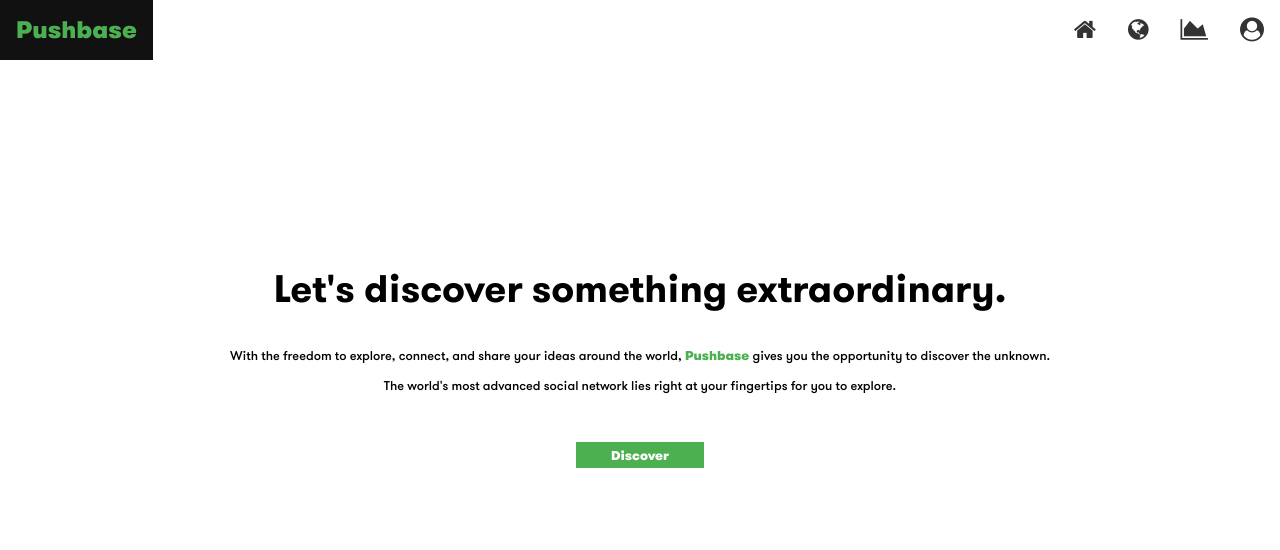
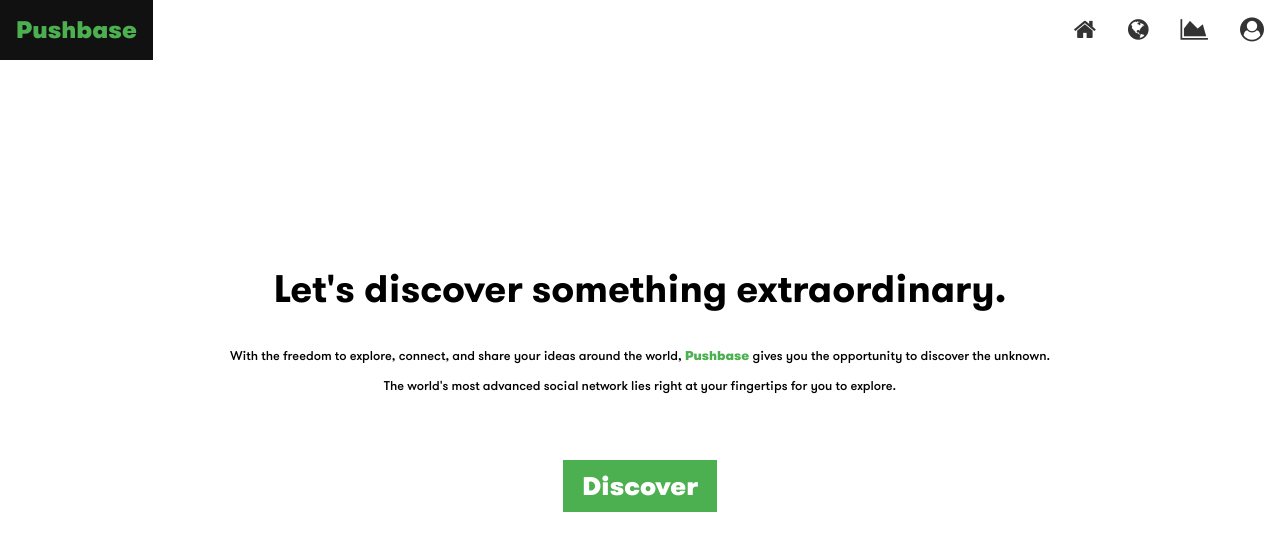
Before and after one commit to furby-tm/Project-Dark-Night, an Angular app: page / in a window 1280 px wide. Shown: the top 550 px of the page. Built offline with nearby package versions, Linux system fonts and the light colour scheme.

Commit message:
Added home component

```diff
--- a/src/app/welcome.component.css
+++ b/src/app/welcome.component.css
@@ -22,11 +22,16 @@
 }
 
 button {
-  width: 10vw;
-  height: 2vw;
+  width: 12vw;
+  height: 4vw;
   border-style: none;
   background-color: #4CAF50;
   color: white;
-  font-size: 1vw;
+  font-size: 2vw;
   font-family: 'black';
 }
+
+button:hover {
+  background-color: #357A38;
+  color: #b2b2b2;
+}
--- a/src/app/welcome.component.html
+++ b/src/app/welcome.component.html
@@ -4,5 +4,8 @@
   <p>The world's most advanced social network lies right at your fingertips for you to explore.</p>
   <br/>
   <br/>
-  <button>Discover</button>
+  <br/>
+  <form action="#">
+    <button type="submit">Discover</button>
+  </form>
 </section>
```
Also changed, not shown: src/app/home.component.css (added), src/app/home.component.html (added), src/app/home.component.ts (added).
